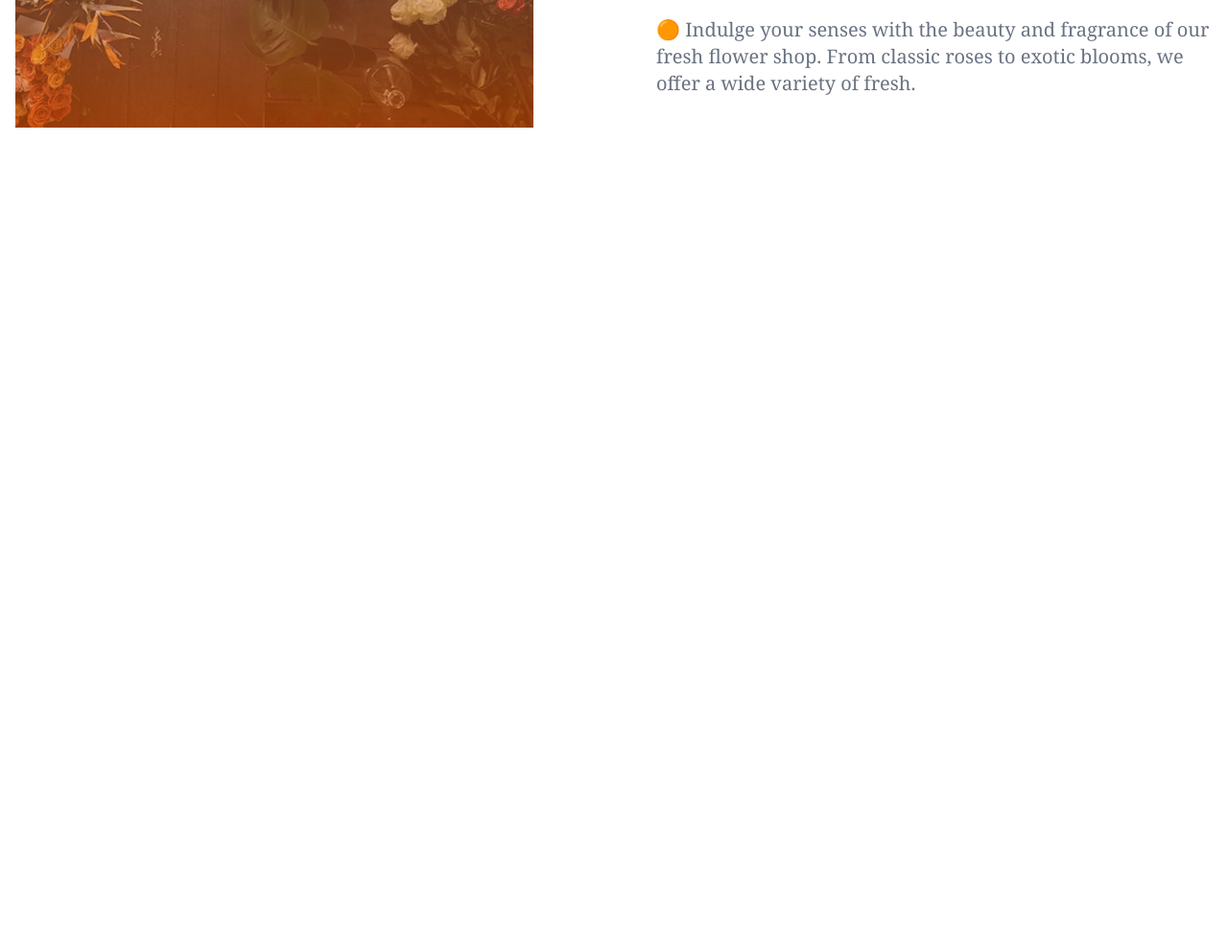
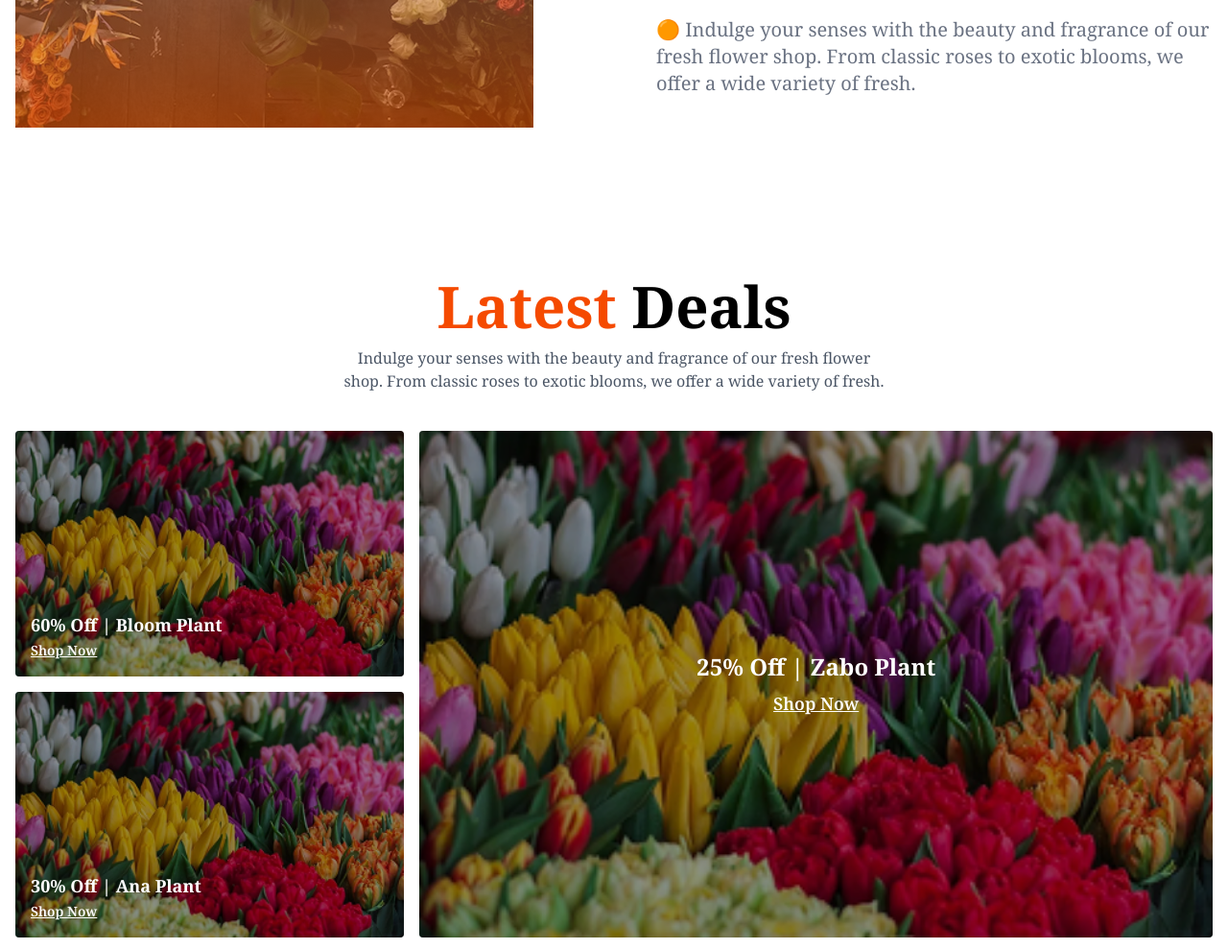
Before and after one commit to mdrakib02/Assignment-Tw---B12, a plain HTML site: page index.html in a window 1280 px wide. Shown: the part 2636-3625 px from the top of the page at 96% size. Before the commit the page ends 2925 px from the top, so only its background shows below. Drawn offline with nearby package versions, Linux system fonts and the light colour scheme.

Commit message:
Offer sections added

```diff
--- a/index.html
+++ b/index.html
@@ -214,30 +214,90 @@
 
           <div>
             <h3 class="text-2xl font-bold md:text-6xl pb-6 leading-snug">
-              Flower & Plants <br>Lover
+              Flower & Plants <br />Lover
             </h3>
             <ul class="md:w-[580px] flex flex-col gap-5">
-              <li class=" text-gray-500 text-xl">
-               🟠 Indulge your senses with the beauty and fragrance of our fresh
-                flower shop. From classic roses to exotic blooms, we offer a
-                wide variety of fresh.
+              <li class="text-gray-500 text-xl">
+                🟠 Indulge your senses with the beauty and fragrance of our
+                fresh flower shop. From classic roses to exotic blooms, we offer
+                a wide variety of fresh.
               </li>
               <li class="text-gray-500 text-xl">
-                🟠 Indulge your senses with the beauty and fragrance of our fresh
-                flower shop. From classic roses to exotic blooms, we offer a
-                wide variety of fresh.
+                🟠 Indulge your senses with the beauty and fragrance of our
+                fresh flower shop. From classic roses to exotic blooms, we offer
+                a wide variety of fresh.
               </li>
-              <li class=" text-gray-500 text-xl">
-               🟠 Indulge your senses with the beauty and fragrance of our fresh
-                flower shop. From classic roses to exotic blooms, we offer a
-                wide variety of fresh.
+              <li class="text-gray-500 text-xl">
+                🟠 Indulge your senses with the beauty and fragrance of our
+                fresh flower shop. From classic roses to exotic blooms, we offer
+                a wide variety of fresh.
               </li>
-              <li class=" text-gray-500 text-xl">
-                🟠 Indulge your senses with the beauty and fragrance of our fresh
-                flower shop. From classic roses to exotic blooms, we offer a
-                wide variety of fresh.
+              <li class="text-gray-500 text-xl">
+                🟠 Indulge your senses with the beauty and fragrance of our
+                fresh flower shop. From classic roses to exotic blooms, we offer
+                a wide variety of fresh.
               </li>
             </ul>
+          </div>
+        </div>
+      </section>
+
+      <!-- Latest  Deals -->
+
+      <section class="container mx-auto px-4">
+        <div class="h-[700px]">
+          <!-- Section Heading -->
+          <div class="max-w-6xl mx-auto text-center mb-10">
+            <h2 class="text-4xl sm:text-5xl lg:text-6xl font-bold">
+              <span class="text-orange-600">Latest</span> Deals
+            </h2>
+            <p class="mt-3 text-gray-600 max-w-xl mx-auto text-sm sm:text-base">
+              Indulge your senses with the beauty and fragrance of our fresh
+              flower shop. From classic roses to exotic blooms, we offer a wide
+              variety of fresh.
+            </p>
+          </div>
+
+          <div class="grid grid-cols-1 sm:grid-cols-2 lg:grid-cols-3 gap-4">
+            <!-- Card One -->
+            <div
+              class="relative h-48 sm:h-64 rounded overflow-hidden bg-cover bg-center"
+              style="background-image: url('./assets/deal-bloom.png')"
+            >
+              <div class="absolute inset-0 bg-black/40"></div>
+              <div class="absolute bottom-4 left-4 text-white z-10">
+                <p class="text-lg font-bold">60% Off | Bloom Plant</p>
+                <a href="#" class="text-sm font-semibold underline">Shop Now</a>
+              </div>
+            </div>
+
+            <!-- Card Two -->
+            <div
+              class="relative h-64 sm:h-full sm:row-span-2 lg:col-span-2 rounded overflow-hidden bg-gray-600 bg-cover bg-center flex flex-col items-center justify-center text-white"
+              style="background-image: url('./assets/deal-bloom.png')"
+            >
+              <div class="absolute inset-0 bg-black/40"></div>
+              <div class="relative z-10 text-center">
+                <p class="text-2xl font-bold">25% Off | Zabo Plant</p>
+                <a
+                  href="#"
+                  class="mt-2 text-lg font-semibold underline inline-block"
+                  >Shop Now</a
+                >
+              </div>
+            </div>
+
+            <!-- Cad Three -->
+            <div
+              class="relative h-48 sm:h-64 rounded overflow-hidden bg-cover bg-center"
+              style="background-image: url('./assets/deal-bloom.png')"
+            >
+              <div class="absolute inset-0 bg-black/40"></div>
+              <div class="absolute bottom-4 left-4 text-white z-10">
+                <p class="text-lg font-bold">30% Off | Ana Plant</p>
+                <a href="#" class="text-sm font-semibold underline">Shop Now</a>
+              </div>
+            </div>
           </div>
         </div>
       </section>
```
Also changed, not shown: style/style.css (+61 -0 lines).
